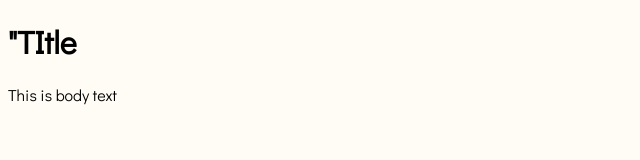
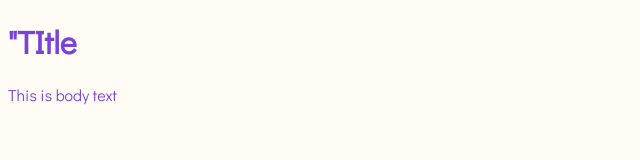
Before and after one commit to Sensorized/Sensorized.github.io, a plain HTML site: page index.html in a window 1280 px wide. Shown: the whole page, without its empty margins (0-640 px from the left). Drawn offline with Linux system fonts and the light colour scheme.

Commit message:
Update style.css

```diff
--- a/style.css
+++ b/style.css
@@ -4,6 +4,6 @@
 }
 
 * {
-  text-color: #7743DB;
+  color: #7743DB;
   font-family:"Didact Gothic", sans-serif;
 }
```
